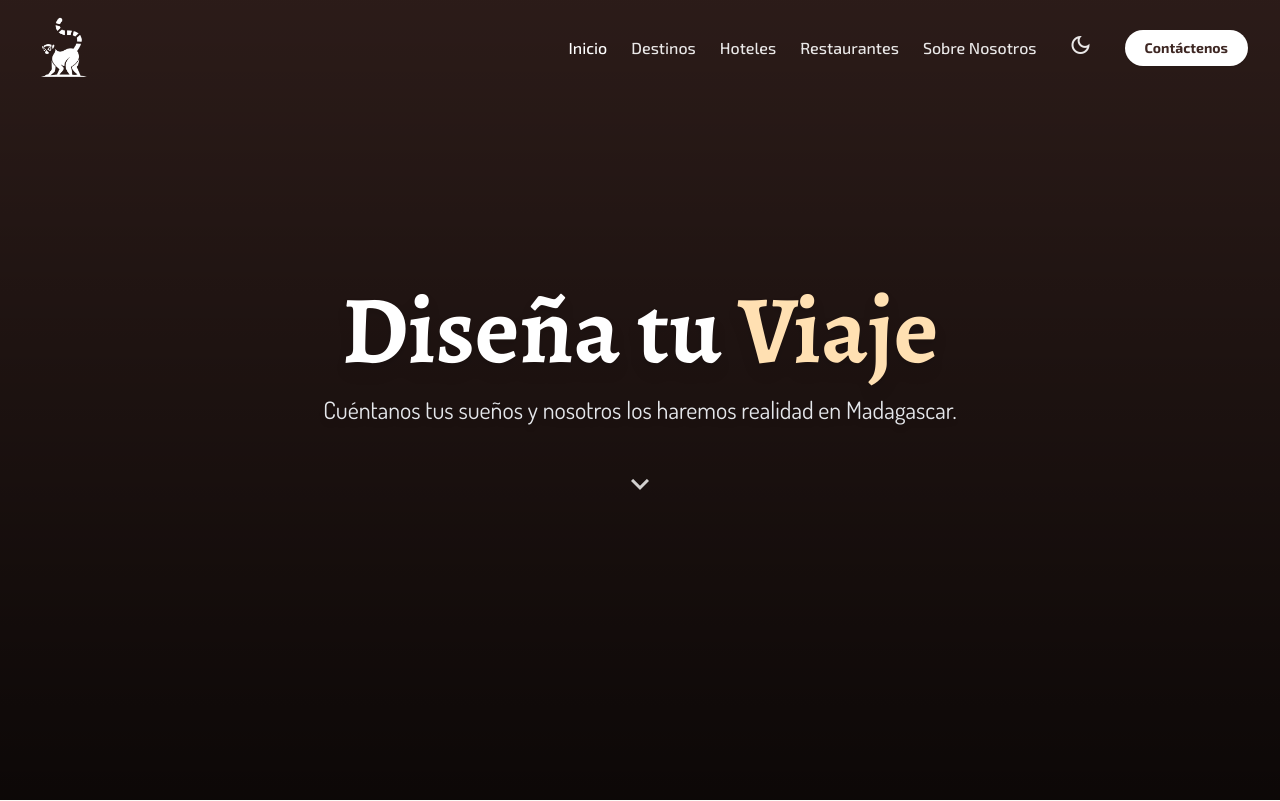
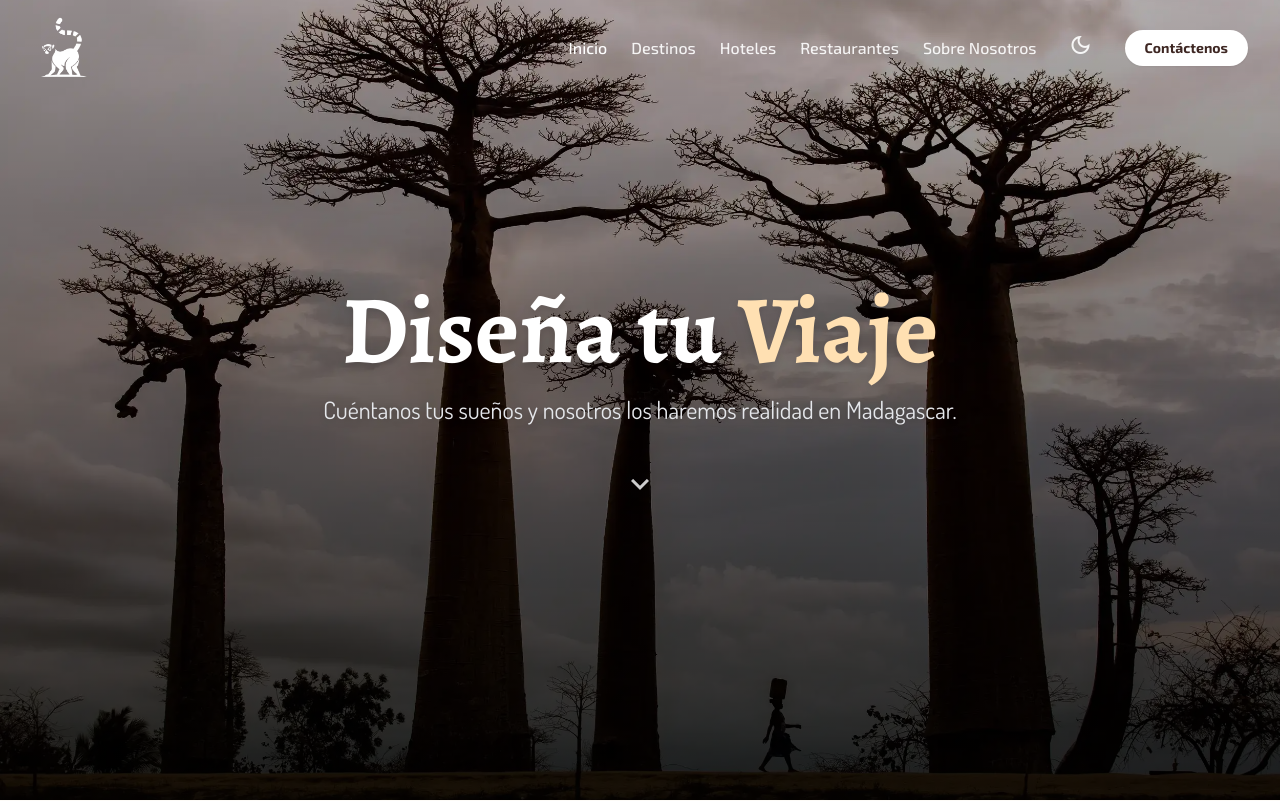
Before and after one commit to Jhontan200/Maki_Catta, a plain HTML site: page contacto.html in a window 1280 px wide. Shown: the top 801 px of the page. Drawn offline with nearby package versions, Linux system fonts and the light colour scheme.

Commit message:
Imagenes_contacto

```diff
--- a/contacto.html
+++ b/contacto.html
@@ -17,7 +17,7 @@
 
   <meta property="og:title" content="Contacto | Maki Catta - Diseña tu Viaje">
   <meta property="og:description" content="Cuéntanos tus sueños y nosotros los haremos realidad en Madagascar.">
-  <meta property="og:image" content="imagenes/AvenidaDeLasBaobabs.jpg">
+  <meta property="og:image" content="imagenes/AvenidaDeLasBaobabs.webp">
   <meta property="og:url" content="https://tudominio.com/contacto.html">
   <meta property="og:type" content="website">
 
@@ -59,7 +59,7 @@
       width: 100%;
       overflow: hidden;
       background-color: #3E2723;
-      background-image: url('imagenes/AvenidaDeLasBaobabs.jpg');
+      background-image: url('imagenes/AvenidaDeLasBaobabs.webp');
       background-size: cover;
       background-position: center;
       background-attachment: fixed;
```
